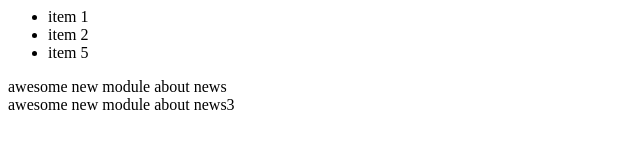
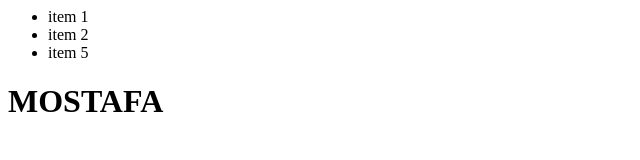
Before and after one commit to Moskaoud/testpull, a plain HTML site: page index.html in a window 1280 px wide. Shown: the whole page, without its empty margins (0-640 px from the left). Drawn offline with Linux system fonts and the light colour scheme.

Commit message:
from news mostafa

```diff
--- a/index.html
+++ b/index.html
@@ -9,16 +9,7 @@
 
 </ul>
 </module-one>
-
-<module-two>
-	<div>	awesome new module about news </div>
-</module-two>
-
-
-<module-three>
-	<div>	awesome new module about news3 </div>
-</module-three>
-
+<h1>MOSTAFA </h1>
 
 </body>
 </html>
```
